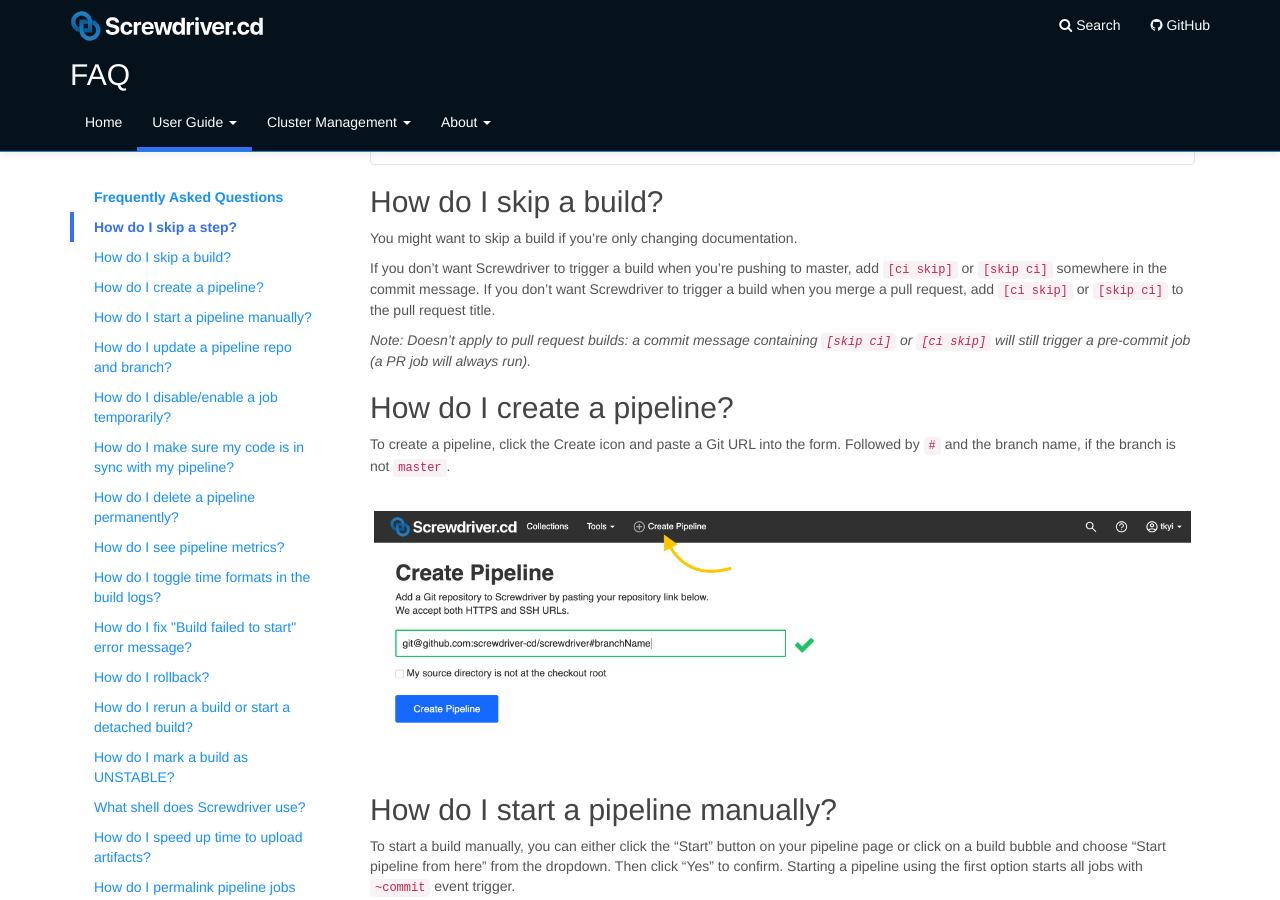
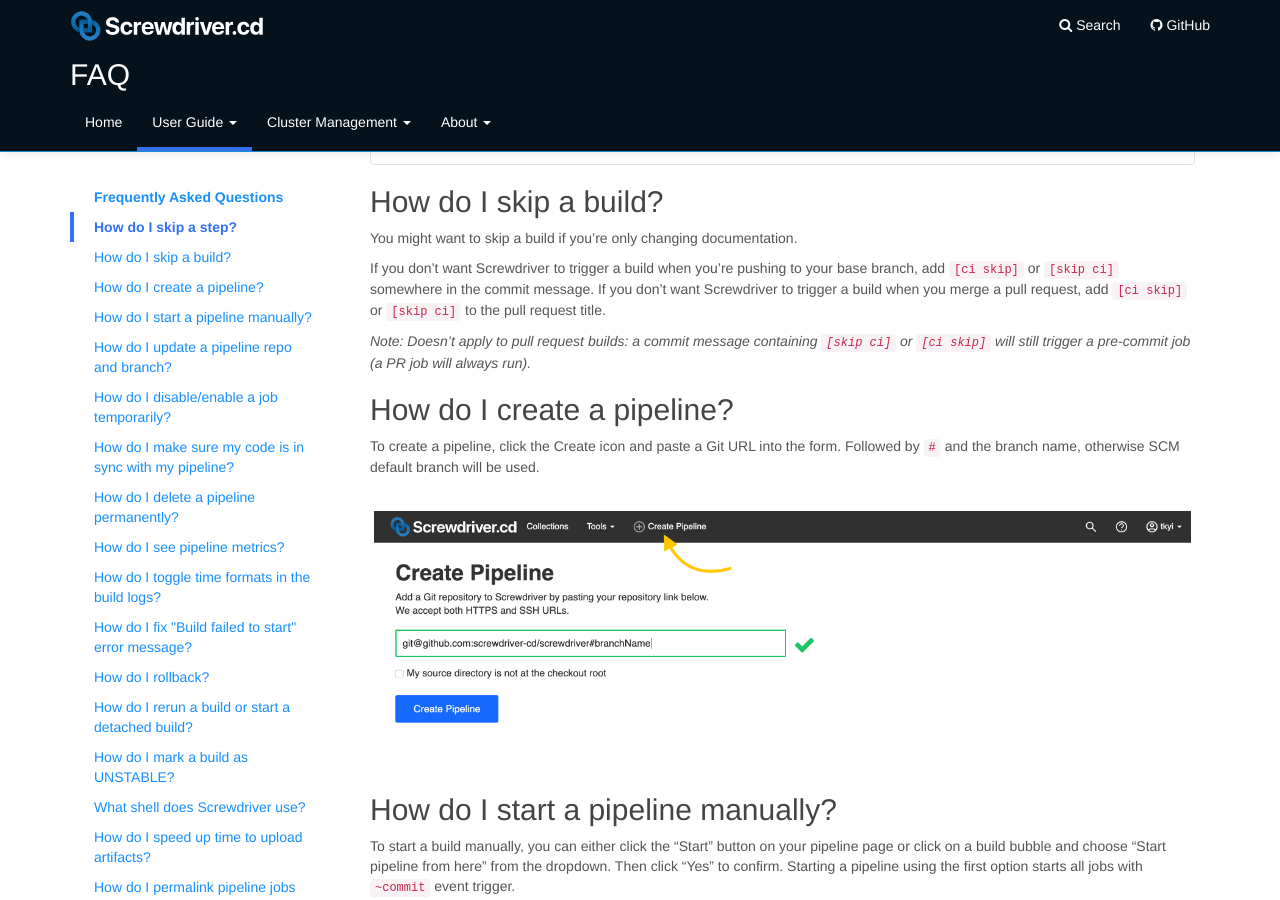
Before and after one commit to screwdriver-cd/guide, a Jekyll site: the page built from docs/user-guide/FAQ.md, in a window 1280 px wide and 900 px high, scrolled down 387 px. Built offline with Jekyll 4.4.1, drawn with Linux system fonts in a browser that asks for light colours.

Commit message:
fix(2185): Update to use default branch (#410)

```diff
--- a/docs/user-guide/FAQ.md
+++ b/docs/user-guide/FAQ.md
@@ -78,13 +78,13 @@ steps:
 
 You might want to skip a build if you're only changing documentation.
 
- If you don't want Screwdriver to trigger a build when you're pushing to master, add `[ci skip]` or `[skip ci]` somewhere in the commit message. If you don't want Screwdriver to trigger a build when you merge a pull request, add `[ci skip]` or `[skip ci]` to the pull request title.
+ If you don't want Screwdriver to trigger a build when you're pushing to your base branch, add `[ci skip]` or `[skip ci]` somewhere in the commit message. If you don't want Screwdriver to trigger a build when you merge a pull request, add `[ci skip]` or `[skip ci]` to the pull request title.
 
 _Note: Doesn't apply to pull request builds: a commit message containing `[skip ci]` or `[ci skip]` will still trigger a pre-commit job (a PR job will always run)._
 
 ## How do I create a pipeline?
 
-To create a pipeline, click the Create icon and paste a Git URL into the form. Followed by `#` and the branch name, if the branch is not `master`.
+To create a pipeline, click the Create icon and paste a Git URL into the form. Followed by `#` and the branch name, otherwise SCM default branch will be used.
 
 ![Create a pipeline](./assets/create-pipeline.png)
 
```
Also changed, not shown: docs/about/appendix/domain.md (+1 -1 lines), docs/ja/user-guide/configuration/externalConfig.md (+1 -1 lines), docs/user-guide/configuration/externalConfig.md (+1 -1 lines), docs/user-guide/configuration/workflow.md (+1 -1 lines), docs/user-guide/quickstart.md (+1 -1 lines).
